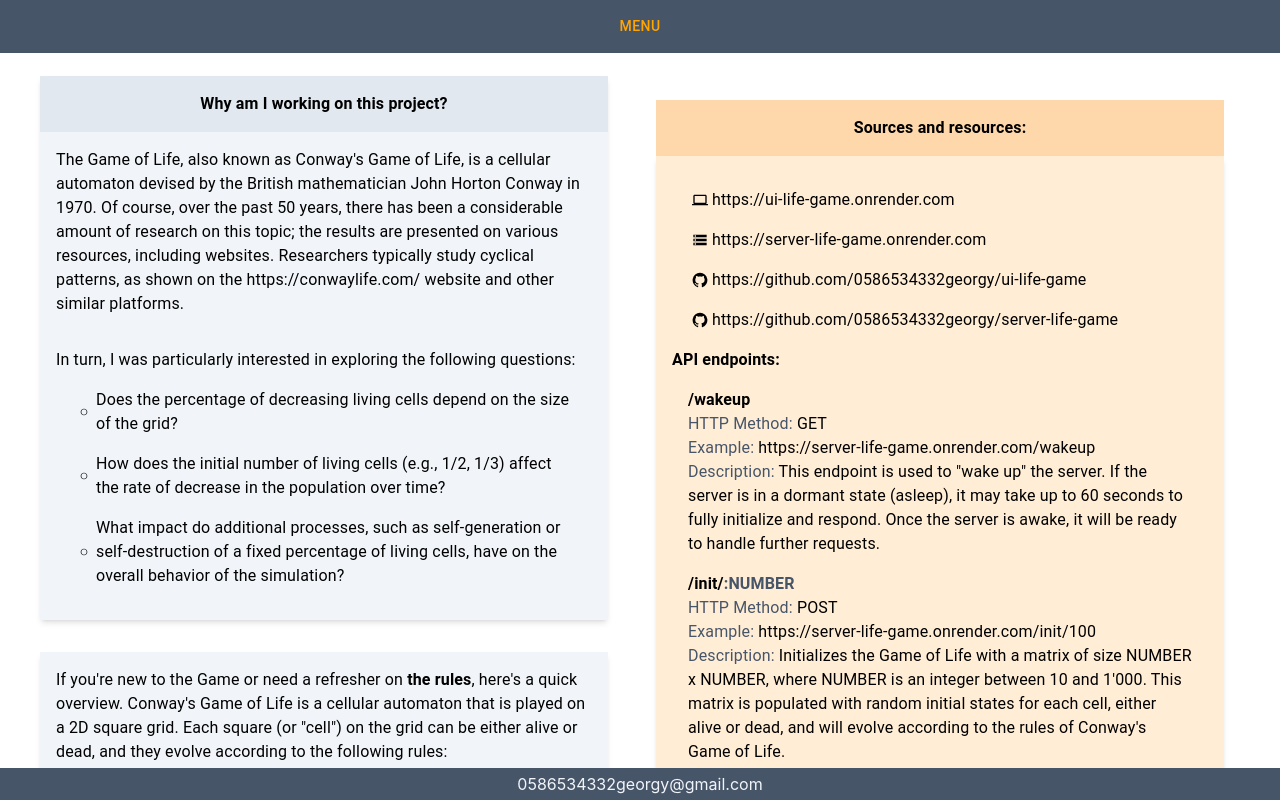
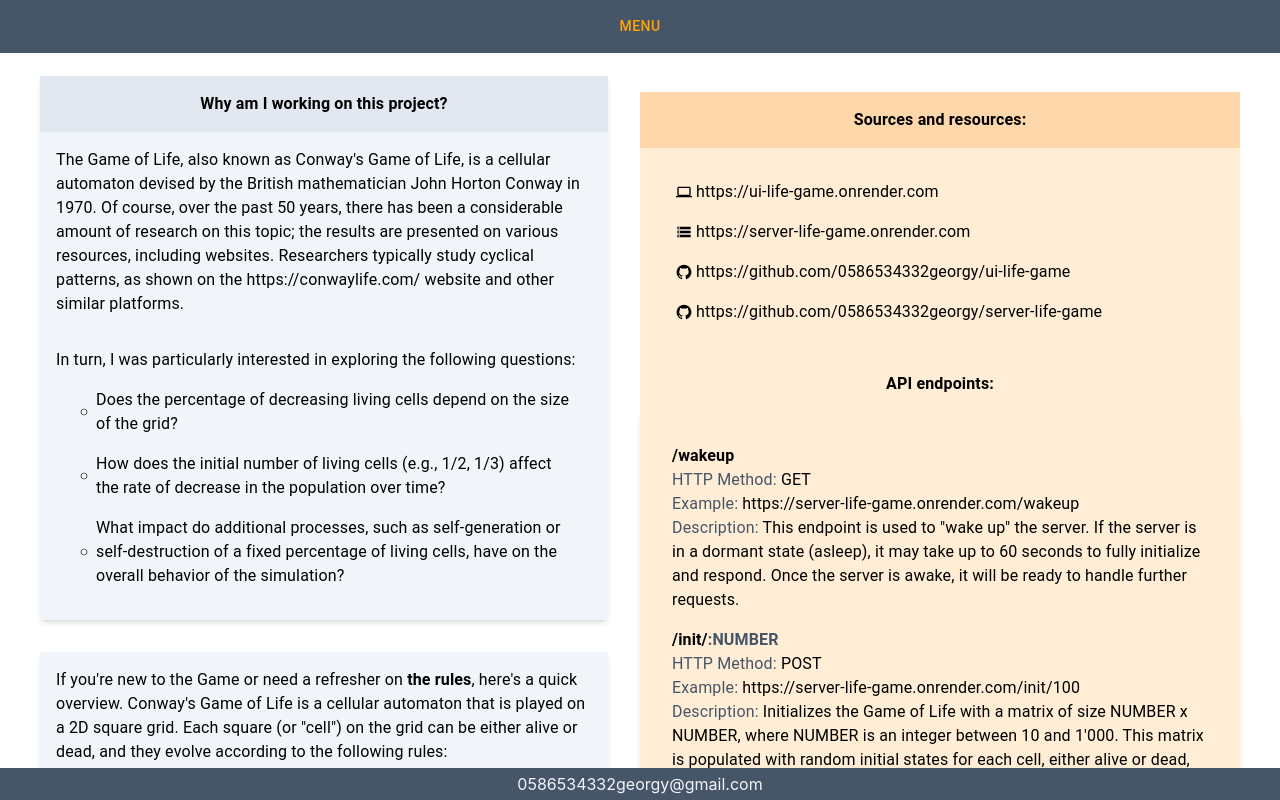
Before and after one commit to 0586534332georgy/ui-life-game, a React (Create React App) app: page /details in a window 1280 px wide. Built offline with nearby package versions, Linux system fonts and the light colour scheme.

Commit message:
wbr in long-strings

```diff
--- a/src/components/DetailsText.tsx
+++ b/src/components/DetailsText.tsx
@@ -5,11 +5,11 @@ import StorageIcon from '@mui/icons-material/Storage';
 
 export const DetailsText: React.FC = (): JSX.Element => {
     return (
-        <div className='m-4' >
+        <div className="w-full">
             <Typography className="bg-orange-200 p-4 flex justify-center">
                 <span className="font-bold">Sources and resources:</span>
             </Typography>
-            <Typography className="bg-orange-100 shadow-md p-4">
+            <Typography className="bg-orange-100 p-4">
                 <List>
                     <ListItem>
                         <ComputerIcon className="p-1" />
@@ -21,14 +21,18 @@ export const DetailsText: React.FC = (): JSX.Element => {
                     </ListItem>
                     <ListItem>
                         <GitHubIcon className="p-1" />
-                        https://github.com/0586534332georgy/ui-life-game
+                        https://github.com/<wbr />0586534332georgy/<wbr />ui-life-game
                     </ListItem>
                     <ListItem>
                         <GitHubIcon className="p-1" />
-                        https://github.com/0586534332georgy/server-life-game
+                        https://github.com/<wbr />0586534332georgy/<wbr />server-life-game
                     </ListItem>
                 </List>
+            </Typography>
+            <Typography className="bg-orange-100 p-4 flex justify-center">
                 <span className="font-bold">API endpoints:</span>
+            </Typography>
+            <Typography className="bg-orange-100 shadow-md p-4">
                 <List>
                     <ListItem>
                         <ul>
```
